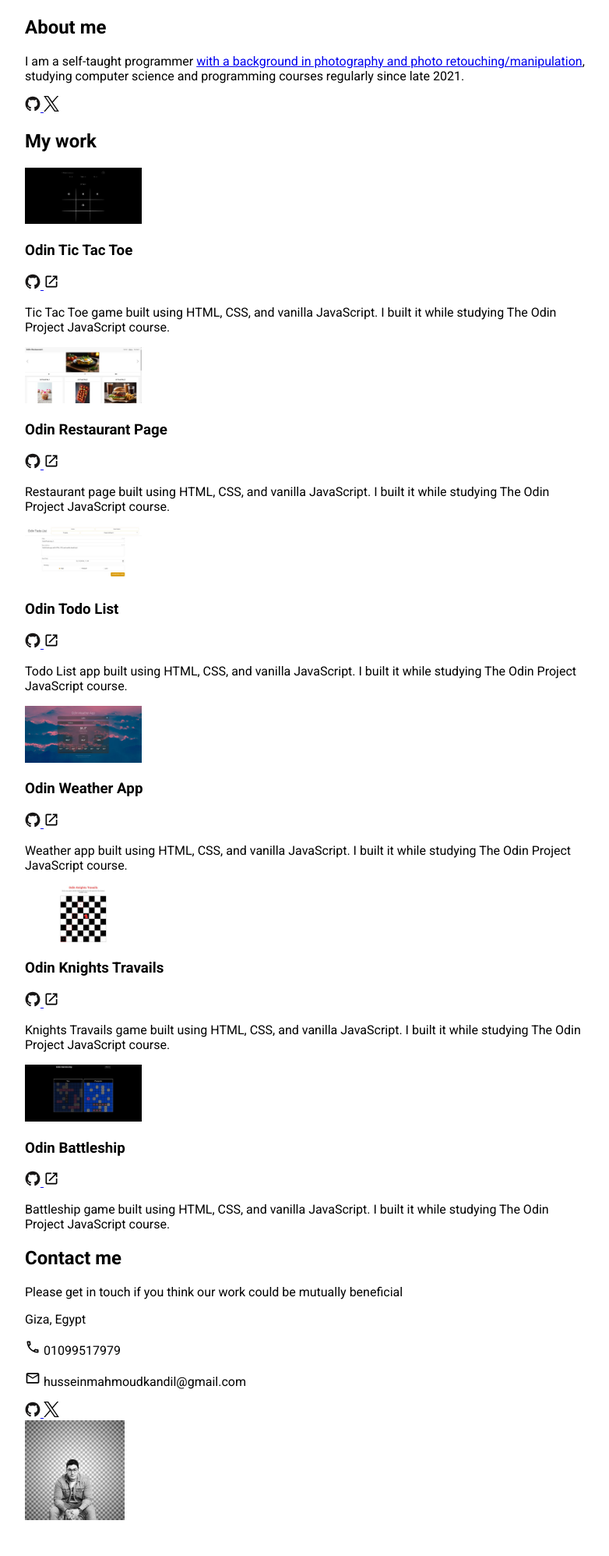
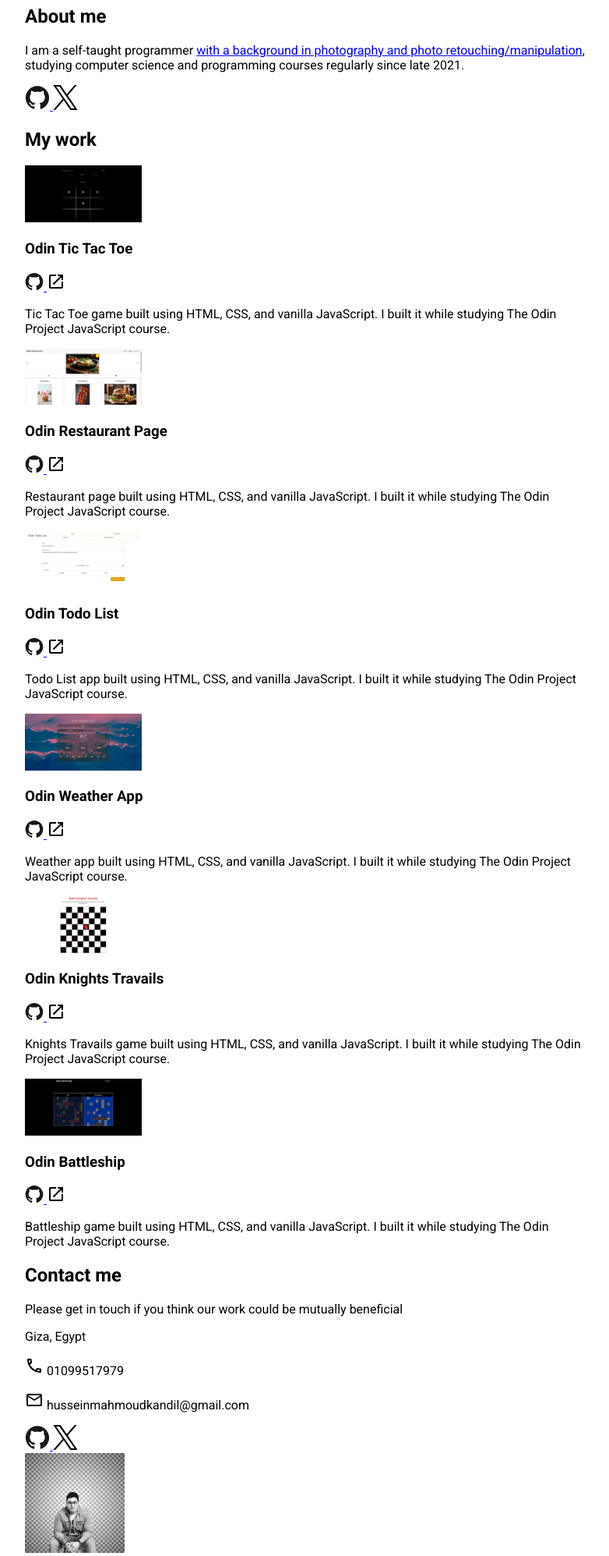
Before and after one commit to hussein-m-kandil/top-advanced-html-and-css-study, a plain HTML site: page odin-homepage/index.html in a window 1280 px wide. Shown: the part 281-2276 px from the top of the page at 78% size, without its empty margins (248-1030 px from the left). Before the commit the page ends 2234 px from the top, so only its background shows below. Drawn offline with nearby package versions, Linux system fonts and the light colour scheme; a web font is replaced by a local one.

Commit message:
Odin Homepage: Finalize base HTML before styling

```diff
--- a/odin-homepage/index.html
+++ b/odin-homepage/index.html
@@ -3,6 +3,15 @@
   <head>
     <meta charset="UTF-8" />
     <meta name="viewport" content="width=device-width, initial-scale=1.0" />
+    <meta
+      name="description"
+      content="Portfolio of Hussein Kandil, showcasing projects built using HTML, CSS, and JavaScript."
+    />
+    <meta
+      name="keywords"
+      content="Hussein Kandil, Portfolio, Web Development, JavaScript, HTML, CSS"
+    />
+    <meta name="author" content="Hussein Kandil" />
     <title>Odin Homepage</title>
     <link rel="icon" type="image/x-icon" href="../assets/icons/favicon.ico" />
     <link
@@ -27,8 +36,9 @@
   </head>
   <body>
     <header>
+      <article class="personal-info" aria-label="Personal info">
+        <header>
           <h1 class="name">Hussein Kandil</h1>
-
           <picture>
             <source
               media="(max-width: 720px)"
@@ -41,9 +51,9 @@
               width="128"
             />
           </picture>
-
-      <article class="about" aria-labelledby="about-head">
-        <h2 class="about-head" id="about-head">About me</h2>
+        </header>
+        <main>
+          <h2 class="about-head">About me</h2>
           <p class="about-content">
             I am a self-taught programmer
             <a
@@ -56,36 +66,37 @@
             >, studying computer science and programming courses regularly since
             late 2021.
           </p>
-        <section class="about-links" aria-label="Personal accounts">
+        </main>
+        <footer class="personal-accounts" aria-label="Personal accounts">
           <a
             class="link-icon"
-            href="#"
+            href="https://github.com/hussein-m-kandil/"
             target="_blank"
             rel="noopener noreferrer"
             aria-label="GitHub account (Opens in new tab)"
           >
             <img
               src="./assets/icons/github-original.svg"
-              alt=""
-              width="20"
-              height="20"
+              alt="GitHub icon"
+              width="32"
+              height="32"
             />
           </a>
           <a
             class="link-icon"
-            href="#"
+            href="https://x.com/HusseinMKandil/"
             target="_blank"
             rel="noopener noreferrer"
             aria-label="X (Formerly Twitter) account (Opens in new tab)"
           >
             <img
               src="./assets/icons/twitter-original.svg"
-              alt=""
-              width="20"
-              height="20"
+              alt="X (Formerly Twitter) icon"
+              width="32"
+              height="32"
             />
           </a>
-        </section>
+        </footer>
       </article>
     </header>
 
@@ -115,8 +126,8 @@
                 <img
                   src="./assets/icons/github-original.svg"
                   alt="GitHub icon"
-                  width="20"
-                  height="20"
+                  width="24"
+                  height="24"
                 />
               </a>
               <a
@@ -129,8 +140,8 @@
                 <img
                   src="./assets/icons/open-in-new.svg"
                   alt="Follow link icon"
-                  width="20"
-                  height="20"
+                  width="24"
+                  height="24"
                 />
               </a>
             </div>
@@ -166,8 +177,8 @@
                 <img
                   src="./assets/icons/github-original.svg"
                   alt="GitHub icon"
-                  width="20"
-                  height="20"
+                  width="24"
+                  height="24"
                 />
               </a>
               <a
@@ -180,8 +191,8 @@
                 <img
                   src="./assets/icons/open-in-new.svg"
                   alt="Follow link icon"
-                  width="20"
-                  height="20"
+                  width="24"
+                  height="24"
                 />
               </a>
             </div>
@@ -212,8 +223,8 @@
                 <img
                   src="./assets/icons/github-original.svg"
                   alt="GitHub icon"
-                  width="20"
-                  height="20"
+                  width="24"
+                  height="24"
                 />
               </a>
               <a
@@ -226,8 +237,8 @@
                 <img
                   src="./assets/icons/open-in-new.svg"
                   alt="Follow link icon"
-                  width="20"
-                  height="20"
+                  width="24"
+                  height="24"
                 />
               </a>
             </div>
@@ -261,8 +272,8 @@
                 <img
                   src="./assets/icons/github-original.svg"
                   alt="GitHub icon"
-                  width="20"
-                  height="20"
+                  width="24"
+                  height="24"
                 />
               </a>
               <a
@@ -275,8 +286,8 @@
                 <img
                   src="./assets/icons/open-in-new.svg"
                   alt="Follow link icon"
-                  width="20"
-                  height="20"
+                  width="24"
+                  height="24"
                 />
               </a>
             </div>
@@ -312,8 +323,8 @@
                 <img
                   src="./assets/icons/github-original.svg"
                   alt="GitHub icon"
-                  width="20"
-                  height="20"
+                  width="24"
+                  height="24"
                 />
               </a>
               <a
@@ -326,8 +337,8 @@
                 <img
                   src="./assets/icons/open-in-new.svg"
                   alt="Follow link icon"
-                  width="20"
-                  height="20"
+                  width="24"
+                  height="24"
                 />
               </a>
             </div>
@@ -362,8 +373,8 @@
                 <img
                   src="./assets/icons/github-original.svg"
                   alt="GitHub icon"
-                  width="20"
-                  height="20"
+                  width="24"
+                  height="24"
                 />
               </a>
               <a
@@ -376,8 +387,8 @@
                 <img
                   src="./assets/icons/open-in-new.svg"
                   alt="Follow link icon"
-                  width="20"
-                  height="20"
+                  width="24"
+                  height="24"
                 />
               </a>
             </div>
@@ -392,17 +403,21 @@
 
     <footer>
       <article aria-labelledby="contacts-head">
+        <header>
           <h2 id="contacts-head">Contact me</h2>
+        </header>
+        <main>
           <p>
-          Please get in touch if you think our work could be mutually beneficial
+            Please get in touch if you think our work could be mutually
+            beneficial
           </p>
           <p>Giza, Egypt</p>
           <p>
             <img
               src="./assets/icons/phone-outline.svg"
               alt="Phone icon"
-            width="20"
-            height="20"
+              width="24"
+              height="24"
             />
             <span>01099517979</span>
           </p>
@@ -410,41 +425,42 @@
             <img
               src="./assets/icons/email-outline.svg"
               alt="Email icon"
-            width="20"
-            height="20"
+              width="24"
+              height="24"
             />
             <span>husseinmahmoudkandil@gmail.com</span>
           </p>
-        <section class="about-links" aria-label="Personal accounts">
+        </main>
+        <footer class="personal-accounts" aria-label="Personal accounts">
           <a
             class="link-icon"
-            href="#"
+            href="https://github.com/hussein-m-kandil/"
             target="_blank"
             rel="noopener noreferrer"
             aria-label="GitHub account (Opens in new tab)"
           >
             <img
               src="./assets/icons/github-original.svg"
-              alt=""
-              width="20"
-              height="20"
+              alt="GitHub icon"
+              width="32"
+              height="32"
             />
           </a>
           <a
             class="link-icon"
-            href="#"
+            href="https://x.com/HusseinMKandil/"
             target="_blank"
             rel="noopener noreferrer"
             aria-label="X (Formerly Twitter) account (Opens in new tab)"
           >
             <img
               src="./assets/icons/twitter-original.svg"
-              alt=""
-              width="20"
-              height="20"
+              alt="X (Formerly Twitter) icon"
+              width="32"
+              height="32"
             />
           </a>
-        </section>
+        </footer>
       </article>
       <picture>
         <source
```
Lines whose indentation alone changed are shown as unchanged.
